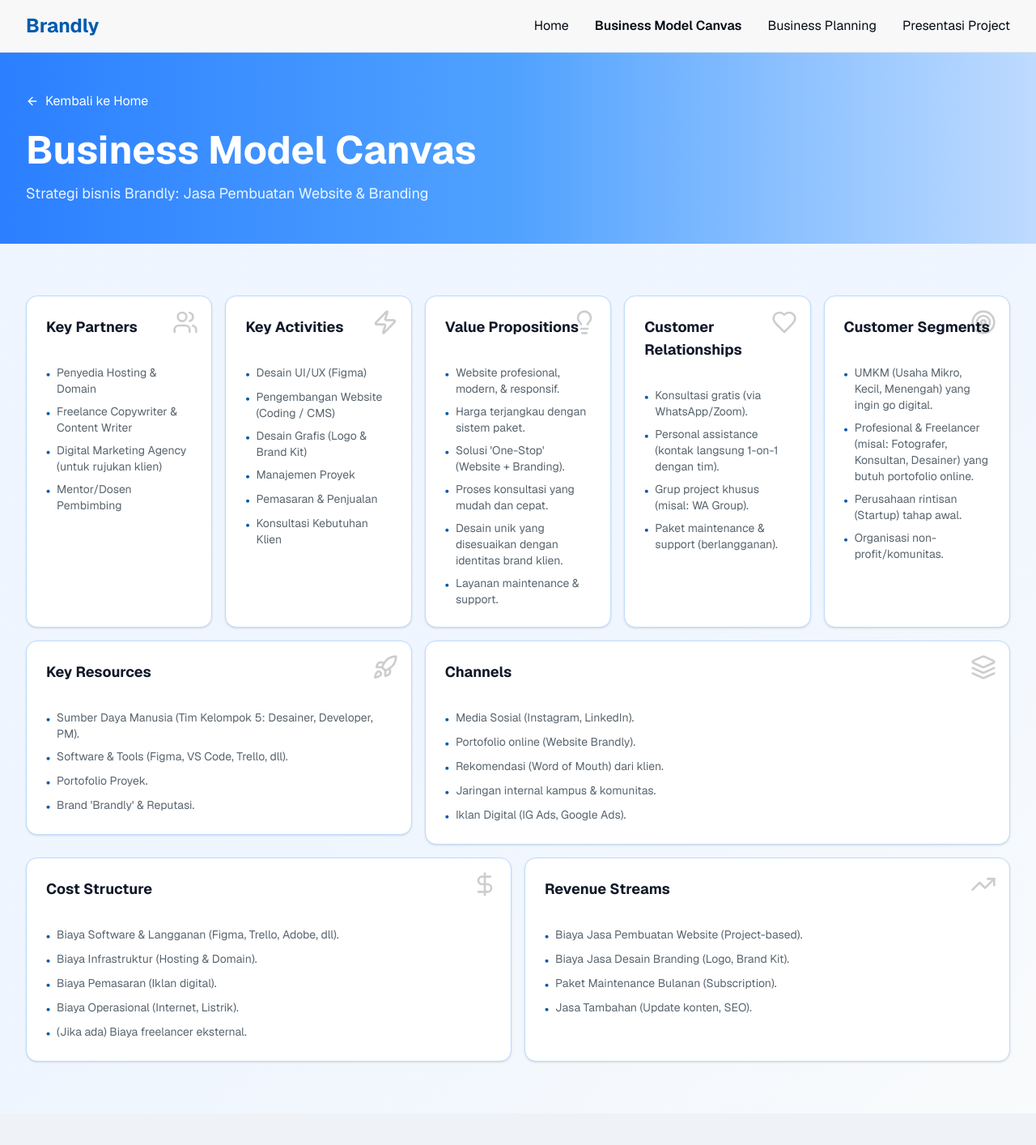
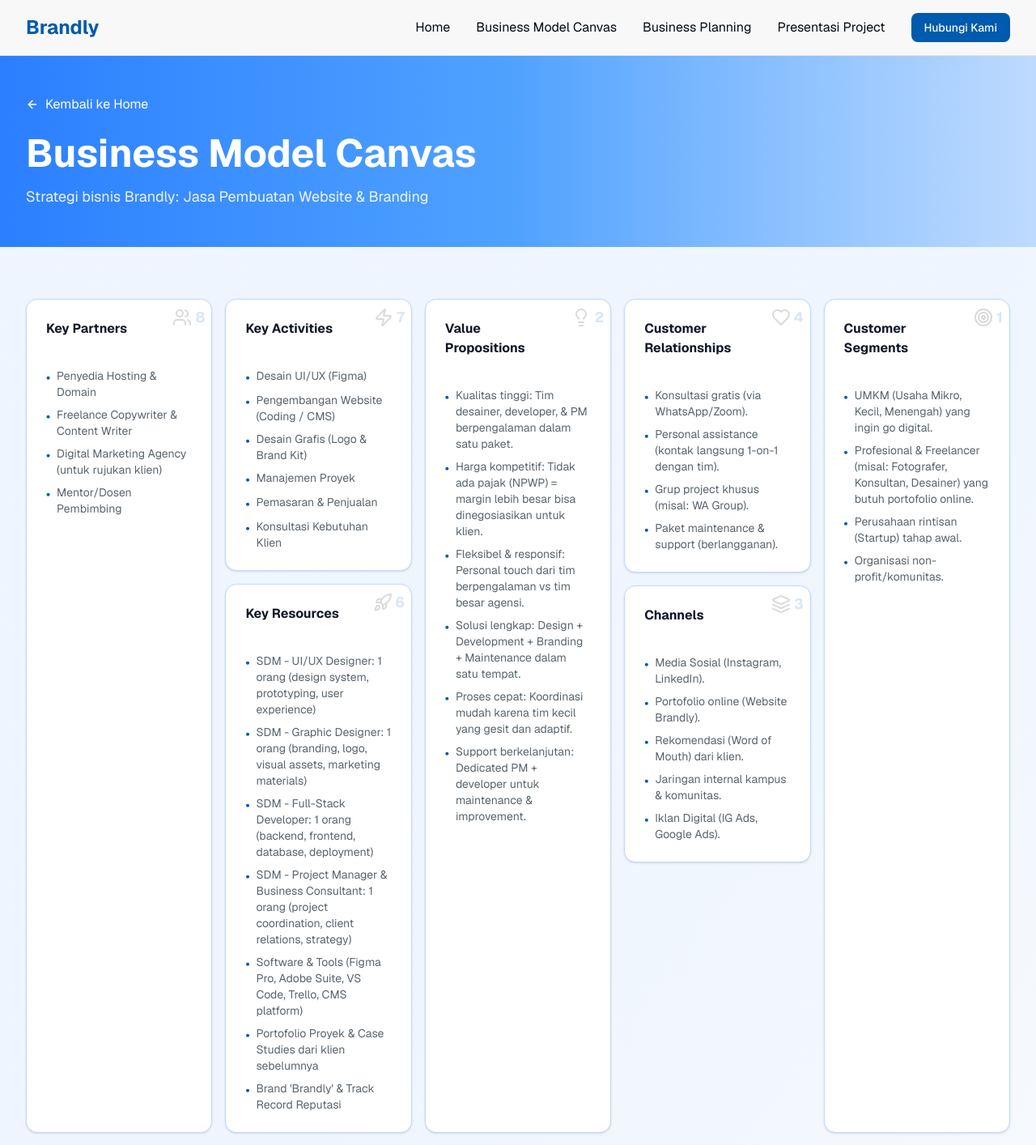
Before and after one commit to athuridha/brandly, a Next.js app: page /business-model-canvas in a window 1280 px wide. Shown: the top 1414 px of the page at 81% size. Built offline with nearby package versions, Linux system fonts and the light colour scheme.

Commit message:
update sesuai instruksi dosen isi model canvasnnya

```diff
--- a/app/business-model-canvas/page.tsx
+++ b/app/business-model-canvas/page.tsx
@@ -1,6 +1,7 @@
-import Link from "next/link"
 import { Card } from "@/components/ui/card"
 import { ArrowLeft, Users, Zap, Lightbulb, Heart, Target, Rocket, DollarSign, TrendingUp, Layers } from "lucide-react"
+import Link from "next/link"
+import Navbar from "@/components/navbar"
 
 export default function BusinessModelCanvas() {
   const bmc = {
@@ -19,12 +20,12 @@ export default function BusinessModelCanvas() {
       "Konsultasi Kebutuhan Klien",
     ],
     valueProposition: [
-      "Website profesional, modern, & responsif.",
-      "Harga terjangkau dengan sistem paket.",
-      "Solusi 'One-Stop' (Website + Branding).",
-      "Proses konsultasi yang mudah dan cepat.",
-      "Desain unik yang disesuaikan dengan identitas brand klien.",
-      "Layanan maintenance & support.",
+      "Kualitas tinggi: Tim desainer, developer, & PM berpengalaman dalam satu paket.",
+      "Harga kompetitif: Tidak ada pajak (NPWP) = margin lebih besar bisa dinegosiasikan untuk klien.",
+      "Fleksibel & responsif: Personal touch dari tim berpengalaman vs tim besar agensi.",
+      "Solusi lengkap: Design + Development + Branding + Maintenance dalam satu tempat.",
+      "Proses cepat: Koordinasi mudah karena tim kecil yang gesit dan adaptif.",
+      "Support berkelanjutan: Dedicated PM + developer untuk maintenance & improvement.",
     ],
     customerRelationships: [
       "Konsultasi gratis (via WhatsApp/Zoom).",
@@ -39,10 +40,13 @@ export default function BusinessModelCanvas() {
       "Organisasi non-profit/komunitas.",
     ],
     keyResources: [
-      "Sumber Daya Manusia (Tim Kelompok 5: Desainer, Developer, PM).",
-      "Software & Tools (Figma, VS Code, Trello, dll).",
-      "Portofolio Proyek.",
-      "Brand 'Brandly' & Reputasi.",
+      "SDM - UI/UX Designer: 1 orang (design system, prototyping, user experience)",
+      "SDM - Graphic Designer: 1 orang (branding, logo, visual assets, marketing materials)",
+      "SDM - Full-Stack Developer: 1 orang (backend, frontend, database, deployment)",
+      "SDM - Project Manager & Business Consultant: 1 orang (project coordination, client relations, strategy)",
+      "Software & Tools (Figma Pro, Adobe Suite, VS Code, Trello, CMS platform)",
+      "Portofolio Proyek & Case Studies dari klien sebelumnya",
+      "Brand 'Brandly' & Track Record Reputasi",
     ],
     channels: [
       "Media Sosial (Instagram, LinkedIn).",
@@ -52,17 +56,21 @@ export default function BusinessModelCanvas() {
       "Iklan Digital (IG Ads, Google Ads).",
     ],
     costStructure: [
-      "Biaya Software & Langganan (Figma, Trello, Adobe, dll).",
-      "Biaya Infrastruktur (Hosting & Domain).",
-      "Biaya Pemasaran (Iklan digital).",
-      "Biaya Operasional (Internet, Listrik).",
-      "(Jika ada) Biaya freelancer eksternal.",
+      "Biaya SDM Desainer: Rp 1.5-2jt per project + Rp 500rb maintenance/bulan",
+      "Biaya SDM Developer: Rp 2-2.5jt per project + Rp 750rb support teknis/bulan",
+      "Biaya SDM PM & Konsultan: Rp 1-1.5jt per project + Rp 300rb koordinasi/bulan",
+      "Biaya Software & Tools (Figma Pro, Adobe Suite, VS Code, CMS): Rp 2-3jt/bulan",
+      "Biaya Infrastruktur (Hosting website klien & domain): Rp 500rb-1jt per klien/tahun",
+      "Biaya Pemasaran & Promosi (Ads digital, konten): Rp 2-3jt/bulan",
+      "Biaya Operasional (Internet, Listrik, workspace): Rp 1.5-2jt/bulan",
+      "(Opsional) Biaya subkontraktor eksternal: Rp 500rb-1.5jt per project",
     ],
     revenueStreams: [
-      "Biaya Jasa Pembuatan Website (Project-based).",
-      "Biaya Jasa Desain Branding (Logo, Brand Kit).",
-      "Paket Maintenance Bulanan (Subscription).",
-      "Jasa Tambahan (Update konten, SEO).",
+      "Paket Starter (Rp 5-10jt): Landing page + brand kit dasar + basic SEO",
+      "Paket Growth (Rp 10-20jt): Multi-page website + brand guideline + copywriting + analytics",
+      "Paket Scale (Custom >Rp 20jt): Website custom + integrasi pihak ketiga + support prioritas",
+      "Maintenance Bulanan (Rp 1-3jt): Update konten, keamanan, backup, support teknis",
+      "Jasa Tambahan (Pay-per-item): SEO advanced, iklan management, konten creation",
     ],
   }
 
@@ -78,15 +86,16 @@ export default function BusinessModelCanvas() {
     revenueStreams: TrendingUp,
   }
 
-  const BMCCard = ({ title, items, icon: Icon, bgColor, borderColor, textColor }) => (
+  const BMCCard = ({ title, items, icon: Icon, bgColor, borderColor, textColor, number }) => (
     <Card
       className={`p-6 ${bgColor} ${borderColor} relative overflow-hidden group hover:shadow-lg transition-shadow duration-300`}
     >
-      <div className="absolute top-4 right-4 opacity-20 group-hover:opacity-30 transition-opacity">
-        <Icon className="w-8 h-8" />
+      <div className="absolute top-2 right-2 flex items-center gap-1 opacity-15 group-hover:opacity-25 transition-opacity">
+        <Icon className="w-6 h-6" />
+        <span className="text-lg font-bold text-primary">{number}</span>
       </div>
 
-      <h3 className={`text-lg font-bold ${textColor} mb-2`}>{title}</h3>
+      <h3 className={`text-base font-bold ${textColor} mb-3 pr-16`}>{title}</h3>
       <ul className="space-y-2">
         {items.map((item, idx) => (
           <li key={idx} className="text-sm text-muted-foreground flex items-start gap-2">
@@ -101,25 +110,7 @@ export default function BusinessModelCanvas() {
   return (
     <div className="min-h-screen">
       {/* Navigation */}
-      <nav className="sticky top-0 z-50 bg-background/95 backdrop-blur border-b border-border">
-        <div className="max-w-7xl mx-auto px-4 sm:px-6 lg:px-8 py-4 flex items-center justify-between">
-          <div className="text-2xl font-bold text-primary">Brandly</div>
-          <div className="flex items-center gap-8">
-            <Link href="/" className="text-foreground hover:text-primary transition">
-              Home
-            </Link>
-            <Link href="/business-model-canvas" className="text-foreground hover:text-primary transition font-semibold">
-              Business Model Canvas
-            </Link>
-            <Link href="/business-planning" className="text-foreground hover:text-primary transition">
-              Business Planning
-            </Link>
-            <Link href="/presentation" className="text-foreground hover:text-primary transition">
-              Presentasi Project
-            </Link>
-          </div>
-        </div>
-      </nav>
+      <Navbar />
 
       {/* Header */}
       <section className="bg-gradient-to-r from-blue-500 via-blue-400 to-blue-200 text-white py-12">
@@ -136,9 +127,11 @@ export default function BusinessModelCanvas() {
       {/* BMC Grid */}
       <section className="bg-gradient-to-br from-blue-50 via-blue-50 to-gray-50 py-16 min-h-screen">
         <div className="max-w-7xl mx-auto px-4 sm:px-6 lg:px-8">
-          {/* Top Row: Key Partners, Key Activities, Value Proposition, Customer Relationships, Customer Segments */}
+          {/* Main BMC Grid Layout - 5 columns */}
           <div className="grid grid-cols-1 md:grid-cols-5 gap-4 mb-4">
-            {/* Key Partners */}
+            {/* Row 1: Key Partners, Key Activities, Value Proposition, Customer Relationships, Customer Segments */}
+
+            {/* Key Partners (1,1) */}
             <BMCCard
               title="Key Partners"
               items={bmc.keyPartners}
@@ -146,9 +139,11 @@ export default function BusinessModelCanvas() {
               bgColor="bg-white"
               borderColor="border border-blue-200"
               textColor="text-gray-900"
+              number="8"
             />
 
-            {/* Key Activities */}
+            {/* Key Activities + Key Resources (1,2 and 2,2) */}
+            <div className="flex flex-col gap-4">
               <BMCCard
                 title="Key Activities"
                 items={bmc.keyActivities}
@@ -156,9 +151,20 @@ export default function BusinessModelCanvas() {
                 bgColor="bg-white"
                 borderColor="border border-blue-200"
                 textColor="text-gray-900"
+                number="7"
               />
+              <BMCCard
+                title="Key Resources"
+                items={bmc.keyResources}
+                icon={iconMap.keyResources}
+                bgColor="bg-white"
+                borderColor="border border-blue-200"
+                textColor="text-gray-900"
+                number="6"
+              />
+            </div>
 
-            {/* Value Proposition - Center */}
+            {/* Value Proposition (1,3 and 2,3) - Center */}
             <BMCCard
               title="Value Propositions"
               items={bmc.valueProposition}
@@ -166,9 +172,11 @@ export default function BusinessModelCanvas() {
               bgColor="bg-white"
               borderColor="border border-blue-200"
               textColor="text-gray-900"
+              number="2"
             />
 
-            {/* Customer Relationships */}
+            {/* Customer Relationships + Channels (1,4 and 2,4) */}
+            <div className="flex flex-col gap-4">
               <BMCCard
                 title="Customer Relationships"
                 items={bmc.customerRelationships}
@@ -176,9 +184,20 @@ export default function BusinessModelCanvas() {
                 bgColor="bg-white"
                 borderColor="border border-blue-200"
                 textColor="text-gray-900"
+                number="4"
               />
+              <BMCCard
+                title="Channels"
+                items={bmc.channels}
+                icon={iconMap.channels}
+                bgColor="bg-white"
+                borderColor="border border-blue-200"
+                textColor="text-gray-900"
+                number="3"
+              />
+            </div>
 
-            {/* Customer Segments */}
+            {/* Customer Segments (1,5) */}
             <BMCCard
               title="Customer Segments"
               items={bmc.customerSegments}
@@ -186,39 +205,14 @@ export default function BusinessModelCanvas() {
               bgColor="bg-white"
               borderColor="border border-blue-200"
               textColor="text-gray-900"
+              number="1"
             />
           </div>
 
-          {/* Middle Row: Key Resources (spans 2 cols) and Channels (spans 3 cols) */}
-          <div className="grid grid-cols-1 md:grid-cols-5 gap-4 mb-4">
-            {/* Key Resources */}
+          {/* Bottom Row: Cost Structure and Revenue Streams */}
+          <div className="grid grid-cols-1 md:grid-cols-5 gap-4">
+            {/* Cost Structure (3,1-3) */}
             <div className="md:col-span-2">
-              <BMCCard
-                title="Key Resources"
-                items={bmc.keyResources}
-                icon={iconMap.keyResources}
-                bgColor="bg-white"
-                borderColor="border border-blue-200"
-                textColor="text-gray-900"
-              />
-            </div>
-
-            {/* Channels */}
-            <div className="md:col-span-3">
-              <BMCCard
-                title="Channels"
-                items={bmc.channels}
-                icon={iconMap.channels}
-                bgColor="bg-white"
-                borderColor="border border-blue-200"
-                textColor="text-gray-900"
-              />
-            </div>
-          </div>
-
-          {/* Bottom Row: Cost Structure (spans 2.5 cols) and Revenue Streams (spans 2.5 cols) */}
-          <div className="grid grid-cols-1 md:grid-cols-2 gap-4">
-            {/* Cost Structure */}
               <BMCCard
                 title="Cost Structure"
                 items={bmc.costStructure}
@@ -226,9 +220,12 @@ export default function BusinessModelCanvas() {
                 bgColor="bg-white"
                 borderColor="border border-blue-200"
                 textColor="text-gray-900"
+                number="9"
               />
+            </div>
 
-            {/* Revenue Streams */}
+            {/* Revenue Streams (3,4-5) */}
+            <div className="md:col-span-3">
               <BMCCard
                 title="Revenue Streams"
                 items={bmc.revenueStreams}
@@ -236,7 +233,9 @@ export default function BusinessModelCanvas() {
                 bgColor="bg-white"
                 borderColor="border border-blue-200"
                 textColor="text-gray-900"
+                number="5"
               />
+            </div>
           </div>
         </div>
       </section>
--- a/app/business-planning/page.tsx
+++ b/app/business-planning/page.tsx
@@ -1,4 +1,3 @@
-import Link from "next/link"
 import { Button } from "@/components/ui/button"
 import { Card } from "@/components/ui/card"
 import {
@@ -16,12 +15,14 @@ import {
   AlertTriangle,
   CheckCircle2,
 } from "lucide-react"
+import Link from "next/link"
+import Navbar from "@/components/navbar"
 
 export default function BusinessPlanningPage() {
   const pricing = [
     {
       name: "Starter",
-      price: "Rp2,5jt - Rp5jt",
+      price: "Rp5jt - Rp10jt",
       features: [
         "Landing page profesional",
         "Brand kit sederhana (logo + warna)",
@@ -31,7 +32,7 @@ export default function BusinessPlanningPage() {
     },
     {
       name: "Growth",
-      price: "Rp6jt - Rp10jt",
+      price: "Rp10jt - Rp20jt",
       features: [
         "Multi-page website",
         "Brand guideline ringkas",
@@ -42,7 +43,7 @@ export default function BusinessPlanningPage() {
     },
     {
       name: "Scale",
-      price: "Custom (di atas Rp10jt)",
+      price: "Custom (di atas Rp20jt)",
       features: [
         "Kebutuhan khusus bisnis",
         "Integrasi pihak ketiga",
@@ -100,25 +101,7 @@ export default function BusinessPlanningPage() {
   return (
     <div className="min-h-screen bg-background">
       {/* Navigation */}
-      <nav className="sticky top-0 z-50 bg-background/95 backdrop-blur border-b border-border">
-        <div className="max-w-7xl mx-auto px-4 sm:px-6 lg:px-8 py-4 flex items-center justify-between">
-          <div className="text-2xl font-bold text-primary">Brandly</div>
-          <div className="flex items-center gap-8">
-            <Link href="/" className="text-foreground hover:text-primary transition">
-              Home
-            </Link>
-            <Link href="/business-model-canvas" className="text-foreground hover:text-primary transition">
-              Business Model Canvas
-            </Link>
-            <Link href="/business-planning" className="text-foreground hover:text-primary transition font-semibold">
-              Business Planning
-            </Link>
-            <Link href="/presentation" className="text-foreground hover:text-primary transition">
-              Presentasi Project
-            </Link>
-          </div>
-        </div>
-      </nav>
+      <Navbar />
 
       {/* Header */}
       <section className="bg-gradient-to-r from-blue-500 via-blue-400 to-blue-200 text-white py-12">
--- a/app/page.tsx
+++ b/app/page.tsx
@@ -1,34 +1,13 @@
-import Link from "next/link"
 import { Button } from "@/components/ui/button"
 import { Card } from "@/components/ui/card"
 import { ArrowRight, Zap, Palette, Code, Smartphone, TrendingUp } from "lucide-react"
+import Navbar from "@/components/navbar"
 
 export default function Home() {
   return (
     <div className="min-h-screen bg-background">
       {/* Navigation */}
-      <nav className="sticky top-0 z-50 bg-background/95 backdrop-blur border-b border-border">
-        <div className="max-w-7xl mx-auto px-4 sm:px-6 lg:px-8 py-4 flex items-center justify-between">
-          <div className="text-2xl font-bold text-primary">Brandly</div>
-          <div className="flex items-center gap-8">
-            <Link href="/" className="text-foreground hover:text-primary transition">
-              Home
-            </Link>
-            <Link href="/business-model-canvas" className="text-foreground hover:text-primary transition">
-              Business Model Canvas
-            </Link>
-            <Link href="/business-planning" className="text-foreground hover:text-primary transition">
-              Business Planning
-            </Link>
-            <Link href="/presentation" className="text-foreground hover:text-primary transition">
-              Presentasi Project
-            </Link>
-            <Button asChild>
-              <a href="#contact">Hubungi Kami</a>
-            </Button>
-          </div>
-        </div>
-      </nav>
+      <Navbar />
 
       {/* Hero Section */}
       <section className="max-w-7xl mx-auto px-4 sm:px-6 lg:px-8 py-20 md:py-32">
--- a/app/presentation/page.tsx
+++ b/app/presentation/page.tsx
@@ -1,31 +1,14 @@
-import Link from "next/link"
 import { Button } from "@/components/ui/button"
 import { Card } from "@/components/ui/card"
 import { ArrowLeft, AlertCircle } from "lucide-react"
+import Link from "next/link"
+import Navbar from "@/components/navbar"
 
 export default function PresentationPage() {
   return (
     <div className="min-h-screen bg-background">
       {/* Navigation */}
-      <nav className="sticky top-0 z-50 bg-background/95 backdrop-blur border-b border-border">
-        <div className="max-w-7xl mx-auto px-4 sm:px-6 lg:px-8 py-4 flex items-center justify-between">
-          <div className="text-2xl font-bold text-primary">Brandly</div>
-          <div className="flex items-center gap-8">
-            <Link href="/" className="text-foreground hover:text-primary transition">
-              Home
-            </Link>
-            <Link href="/business-model-canvas" className="text-foreground hover:text-primary transition">
-              Business Model Canvas
-            </Link>
-            <Link href="/business-planning" className="text-foreground hover:text-primary transition">
-              Business Planning
-            </Link>
-            <Link href="/presentation" className="text-foreground hover:text-primary transition font-semibold">
-              Presentasi Project
-            </Link>
-          </div>
-        </div>
-      </nav>
+      <Navbar />
 
       {/* Header */}
       <section className="bg-gradient-to-r from-blue-500 via-blue-400 to-blue-200 text-white py-12">
--- /dev/null
+++ b/components/navbar.tsx
@@ -0,0 +1,78 @@
+"use client"
+
+import { useState } from "react"
+import Link from "next/link"
+import { Button } from "@/components/ui/button"
+import { Menu, X } from "lucide-react"
+
+export default function Navbar() {
+  const [isOpen, setIsOpen] = useState(false)
+
+  const toggleMenu = () => {
+    setIsOpen(!isOpen)
+  }
+
+  const navLinks = [
+    { href: "/", label: "Home" },
+    { href: "/business-model-canvas", label: "Business Model Canvas" },
+    { href: "/business-planning", label: "Business Planning" },
+    { href: "/presentation", label: "Presentasi Project" },
+  ]
+
+  return (
+    <nav className="sticky top-0 z-50 bg-background/95 backdrop-blur border-b border-border">
+      <div className="max-w-7xl mx-auto px-4 sm:px-6 lg:px-8 py-4 flex items-center justify-between">
+        {/* Logo */}
+        <div className="text-2xl font-bold text-primary">Brandly</div>
+
+        {/* Desktop Navigation */}
+        <div className="hidden md:flex items-center gap-8">
+          {navLinks.map((link) => (
+            <Link
+              key={link.href}
+              href={link.href}
+              className="text-foreground hover:text-primary transition"
+            >
+              {link.label}
+            </Link>
+          ))}
+          <Button asChild>
+            <a href="#contact">Hubungi Kami</a>
+          </Button>
+        </div>
+
+        {/* Mobile Menu Button */}
+        <button
+          className="md:hidden p-2 rounded-lg hover:bg-secondary transition"
+          onClick={toggleMenu}
+          aria-label="Toggle menu"
+        >
+          {isOpen ? <X className="w-6 h-6" /> : <Menu className="w-6 h-6" />}
+        </button>
+      </div>
+
+      {/* Mobile Navigation Menu */}
+      {isOpen && (
+        <div className="md:hidden bg-background border-t border-border">
+          <div className="px-4 py-4 space-y-3">
+            {navLinks.map((link) => (
+              <Link
+                key={link.href}
+                href={link.href}
+                className="block px-4 py-2 text-foreground hover:bg-secondary rounded-lg transition"
+                onClick={() => setIsOpen(false)}
+              >
+                {link.label}
+              </Link>
+            ))}
+            <Button asChild className="w-full">
+              <a href="#contact" onClick={() => setIsOpen(false)}>
+                Hubungi Kami
+              </a>
+            </Button>
+          </div>
+        </div>
+      )}
+    </nav>
+  )
+}
```
Also changed, not shown: tsconfig.json (+20 -5 lines), 1 other file (tests, documents, lock files or other folders). Lines whose indentation alone changed are shown as unchanged.
